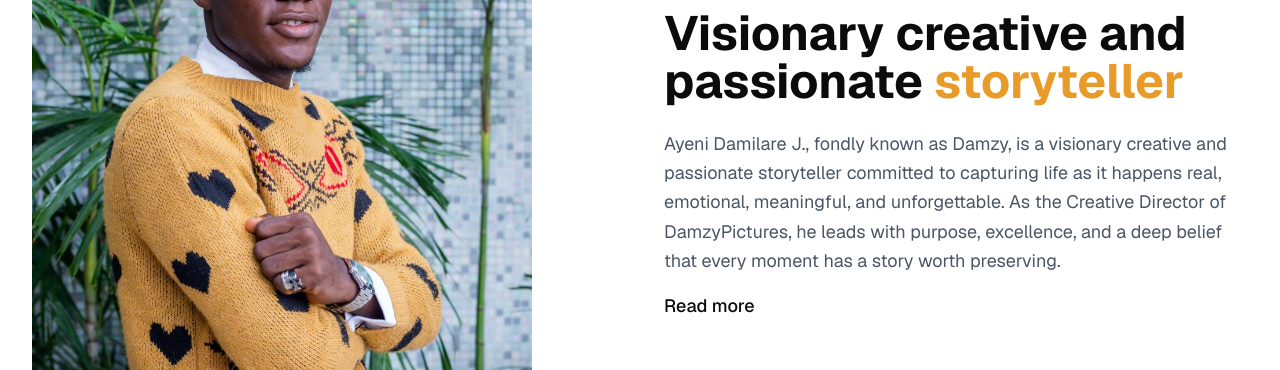
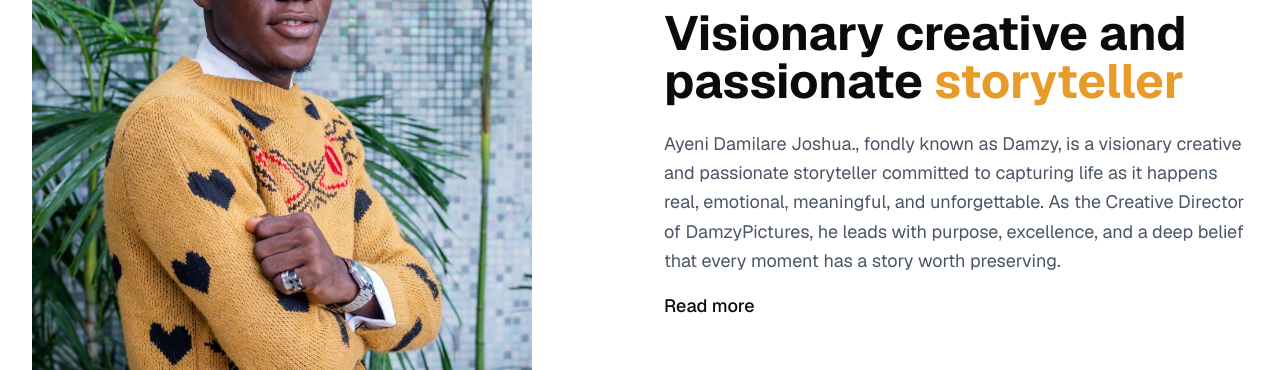
Before and after one commit to davidgraphix/damzypictures, a Next.js app: page /about in a window 1280 px wide. Shown: the part 2780-3150 px from the top of the page. Built offline with nearby package versions, Linux system fonts and the light colour scheme.

Commit message:
Update page.tsx

```diff
--- a/app/about/page.tsx
+++ b/app/about/page.tsx
@@ -33,7 +33,7 @@ export default function AboutPage() {
 
     return (
       <p className="text-lg text-gray-600 leading-relaxed">
-        Ayeni Damilare J., fondly known as Damzy, is a visionary creative and
+        Ayeni Damilare Joshua., fondly known as Damzy, is a visionary creative and
         passionate storyteller committed to capturing life as it happens real,
         emotional, meaningful, and unforgettable. As the Creative Director of
         DamzyPictures, he leads with purpose, excellence, and a deep belief that
```
